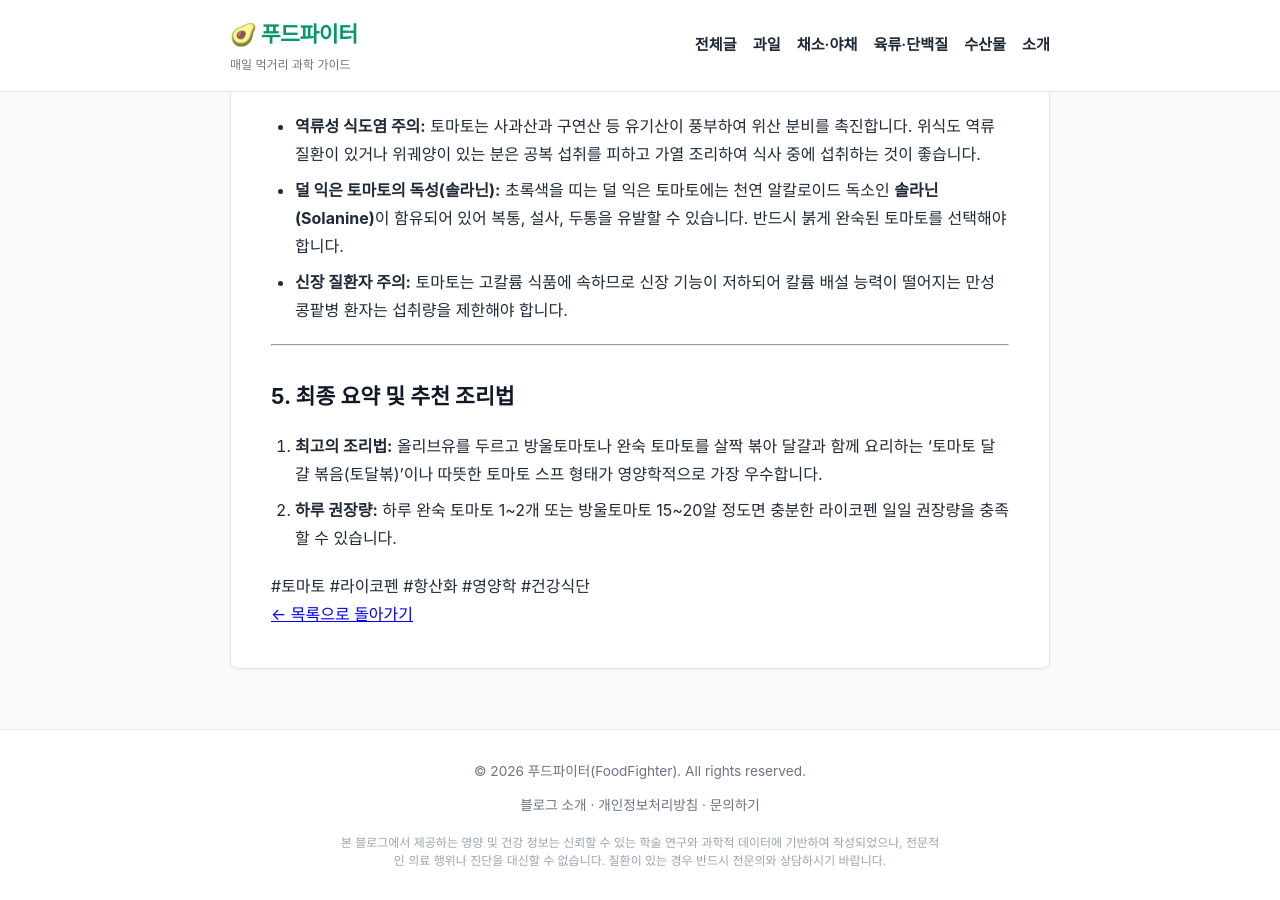
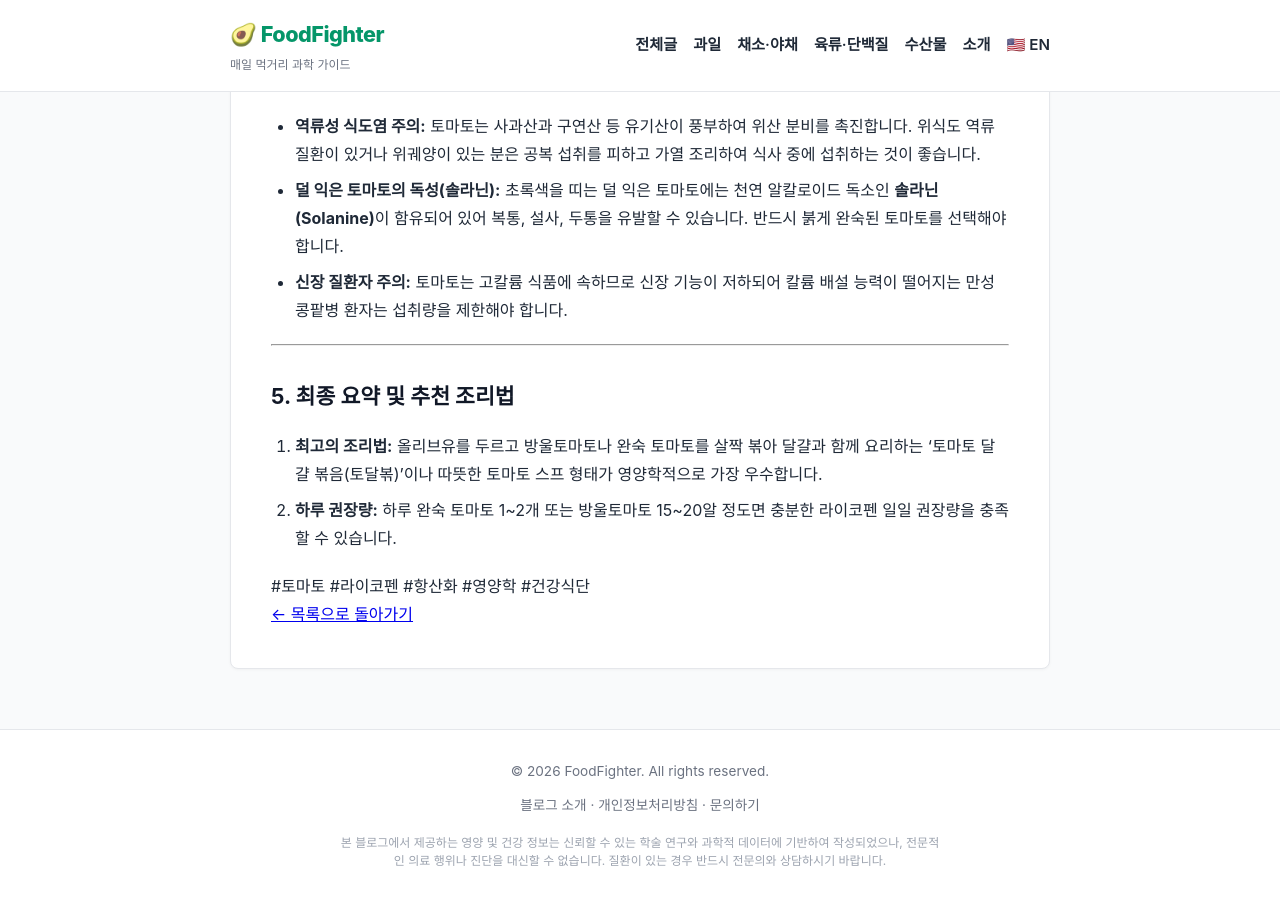
Before and after one commit to heewon-yu/dailyfoodfighter, a Jekyll site: the page built from _posts/2026-11-04-tomato-nutrition-benefits.md, in a window 1280 px wide and 900 px high, scrolled down 2446 px. Built offline with Jekyll 4.4.1, drawn with Linux system fonts in a browser that asks for light colours.

Commit message:
feat: 개인 메일 비노출 웹 문의 창구 구축, 글로벌 영문 템플릿/카테고리/첫 영문 포스팅 배포

```diff
--- a/_config.yml
+++ b/_config.yml
@@ -1,7 +1,6 @@
 ---
-title: "푸드파이터 - 매일 먹거리 영양학 가이드"
-email: "leemovie89@gmail.com"
-description: "매일 식탁에 오르는 자연 식재료의 과학적 효능과 영양학적 분석 가이드"
+title: "FoodFighter - Evidence-Based Food Nutrition Science Guide"
+description: "Scientific nutrition analysis, bioavailability kinetics, and health benefits of natural foods."
 baseurl: "/foodfighter"
 url: "https://heewon-yu.github.io"
 lang: "ko"
--- a/_layouts/default.html
+++ b/_layouts/default.html
@@ -1,5 +1,5 @@
 <!DOCTYPE html>
-<html lang="ko">
+<html lang="{% if page.lang %}{{ page.lang }}{% else %}{{ site.lang | default: 'ko' }}{% endif %}">
 <head>
   <meta charset="UTF-8">
   <meta name="viewport" content="width=device-width, initial-scale=1.0">
@@ -8,23 +8,23 @@
 
   <!-- Keywords & Tags for Search Engines -->
   {% if page.tags %}
-  <meta name="keywords" content="{{ page.tags | join: ', ' }}, {{ page.category }}, 영양학, 효능, 칼로리, 푸드파이터">
+  <meta name="keywords" content="{{ page.tags | join: ', ' }}, {{ page.category }}, nutrition, health benefits, calories, FoodFighter">
   {% else %}
-  <meta name="keywords" content="음식 영양성분, 식재료 효능, 과일 영양학, 채소 효능, 건강식단, 푸드파이터, 음식궁합">
+  <meta name="keywords" content="food nutrition facts, health benefits of natural foods, superfood nutrition, healthy diet, foodfighter, food science">
   {% endif %}
   <meta name="robots" content="index, follow">
-  <meta name="author" content="푸드파이터 (FoodFighter)">
+  <meta name="author" content="FoodFighter (푸드파이터)">
 
   <!-- Canonical URL -->
   <link rel="canonical" href="{{ page.url | replace:'index.html','' | absolute_url }}">
 
-  <!-- Open Graph / Facebook / KakaoTalk -->
+  <!-- Open Graph / Facebook / KakaoTalk / Twitter -->
   <meta property="og:type" content="{% if page.layout == 'post' %}article{% else %}website{% endif %}">
   <meta property="og:title" content="{% if page.title %}{{ page.title }}{% else %}{{ site.title }}{% endif %}">
   <meta property="og:description" content="{% if page.description %}{{ page.description }}{% else %}{{ site.description }}{% endif %}">
   <meta property="og:url" content="{{ page.url | absolute_url }}">
   <meta property="og:site_name" content="{{ site.title }}">
-  <meta property="og:locale" content="ko_KR">
+  <meta property="og:locale" content="{% if page.lang == 'en' %}en_US{% else %}ko_KR{% endif %}">
 
   <!-- Twitter Card -->
   <meta name="twitter:card" content="summary">
@@ -51,14 +51,15 @@
     {% if page.layout == 'post' %}
     "datePublished": "{{ page.date | date_to_xmlschema }}",
     "dateModified": "{{ page.date | date_to_xmlschema }}",
+    "inLanguage": "{% if page.lang %}{{ page.lang }}{% else %}ko{% endif %}",
     "author": {
       "@type": "Organization",
-      "name": "푸드파이터",
+      "name": "FoodFighter",
       "url": "{{ site.url }}{{ site.baseurl }}"
     },
     "publisher": {
       "@type": "Organization",
-      "name": "푸드파이터",
+      "name": "FoodFighter",
       "url": "{{ site.url }}{{ site.baseurl }}"
     },
     "keywords": "{{ page.tags | join: ', ' }}"
@@ -87,16 +88,27 @@
   <header class="site-header">
     <div class="wrapper header-inner">
       <div class="brand">
-        <a href="{{ '/' | relative_url }}" class="site-logo">🥑 푸드파이터</a>
-        <span class="site-tagline">매일 먹거리 과학 가이드</span>
+        <a href="{% if page.lang == 'en' %}{{ '/en/' | relative_url }}{% else %}{{ '/' | relative_url }}{% endif %}" class="site-logo">🥑 FoodFighter</a>
+        <span class="site-tagline">{% if page.lang == 'en' %}Evidence-Based Food Nutrition Science Guide{% else %}매일 먹거리 과학 가이드{% endif %}</span>
       </div>
       <nav class="site-nav">
+        {% if page.lang == 'en' %}
+        <a href="{{ '/en/' | relative_url }}">All Posts</a>
+        <a href="{{ '/en/category/fruits/' | relative_url }}">Fruits</a>
+        <a href="{{ '/en/category/vegetables/' | relative_url }}">Vegetables</a>
+        <a href="{{ '/en/category/meat/' | relative_url }}">Meat & Protein</a>
+        <a href="{{ '/en/category/seafood/' | relative_url }}">Seafood</a>
+        <a href="{{ '/en/about/' | relative_url }}">About</a>
+        <a href="{{ '/' | relative_url }}" class="lang-switch">🇰🇷 KR</a>
+        {% else %}
         <a href="{{ '/' | relative_url }}">전체글</a>
         <a href="{{ '/category/과일/' | relative_url }}">과일</a>
         <a href="{{ '/category/채소/' | relative_url }}">채소·야채</a>
         <a href="{{ '/category/육류/' | relative_url }}">육류·단백질</a>
         <a href="{{ '/category/수산물/' | relative_url }}">수산물</a>
         <a href="{{ '/about/' | relative_url }}">소개</a>
+        <a href="{{ '/en/' | relative_url }}" class="lang-switch">🇺🇸 EN</a>
+        {% endif %}
       </nav>
     </div>
   </header>
@@ -109,15 +121,29 @@
   <!-- Footer -->
   <footer class="site-footer">
     <div class="wrapper footer-inner">
-      <p class="footer-copy">&copy; {{ 'now' | date: "%Y" }} 푸드파이터(FoodFighter). All rights reserved.</p>
+      <p class="footer-copy">&copy; {{ 'now' | date: "%Y" }} FoodFighter. All rights reserved.</p>
       <div class="footer-links">
+        {% if page.lang == 'en' %}
+        <a href="{{ '/en/about/' | relative_url }}">About Us</a>
+        <span>·</span>
+        <a href="{{ '/en/privacy/' | relative_url }}">Privacy Policy</a>
+        <span>·</span>
+        <a href="{{ '/en/contact/' | relative_url }}">Contact Us</a>
+        {% else %}
         <a href="{{ '/about/' | relative_url }}">블로그 소개</a>
         <span>·</span>
         <a href="{{ '/privacy/' | relative_url }}">개인정보처리방침</a>
         <span>·</span>
-        <a href="mailto:{{ site.email }}">문의하기</a>
+        <a href="{{ '/contact/' | relative_url }}">문의하기</a>
+        {% endif %}
       </div>
-      <p class="footer-disclaimer">본 블로그에서 제공하는 영양 및 건강 정보는 신뢰할 수 있는 학술 연구와 과학적 데이터에 기반하여 작성되었으나, 전문적인 의료 행위나 진단을 대신할 수 없습니다. 질환이 있는 경우 반드시 전문의와 상담하시기 바랍니다.</p>
+      <p class="footer-disclaimer">
+        {% if page.lang == 'en' %}
+        Disclaimer: The information provided on FoodFighter is based on reputable scientific research and dietary data for educational purposes only. It is not intended to be a substitute for professional medical advice, diagnosis, or treatment.
+        {% else %}
+        본 블로그에서 제공하는 영양 및 건강 정보는 신뢰할 수 있는 학술 연구와 과학적 데이터에 기반하여 작성되었으나, 전문적인 의료 행위나 진단을 대신할 수 없습니다. 질환이 있는 경우 반드시 전문의와 상담하시기 바랍니다.
+        {% endif %}
+      </p>
     </div>
   </footer>
 
```
Also changed, not shown: _posts/2026-11-04-en-tomato-nutrition-benefits.md (added, +78 -0 lines), _posts/2026-11-04-tomato-nutrition-benefits.md (+2 -0 lines), contact/index.html (added, +45 -0 lines), en/about/index.html (added, +32 -0 lines), en/category/fruits.html (added, +28 -0 lines), en/category/meat.html (added, +28 -0 lines), en/category/seafood.html (added, +28 -0 lines), en/category/vegetables.html (added, +28 -0 lines), en/contact/index.html (added, +46 -0 lines), en/index.html (added, +30 -0 lines), en/privacy/index.html (added, +39 -0 lines), sitemap.xml (+18 -0 lines).
